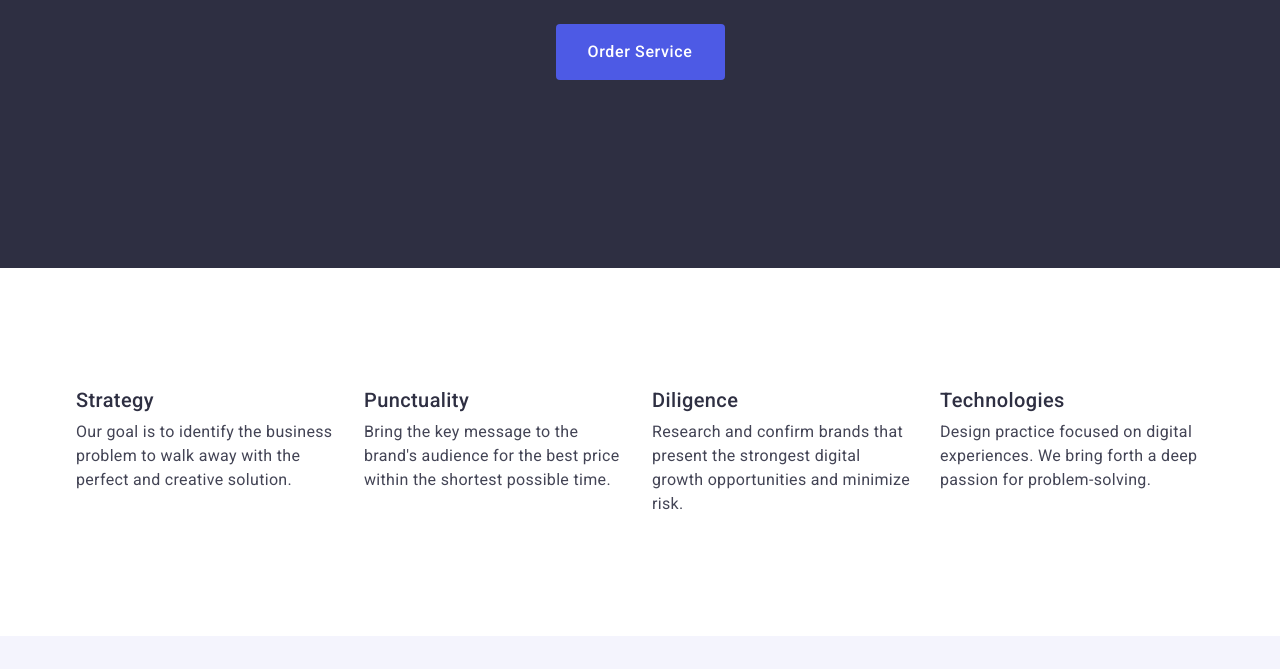
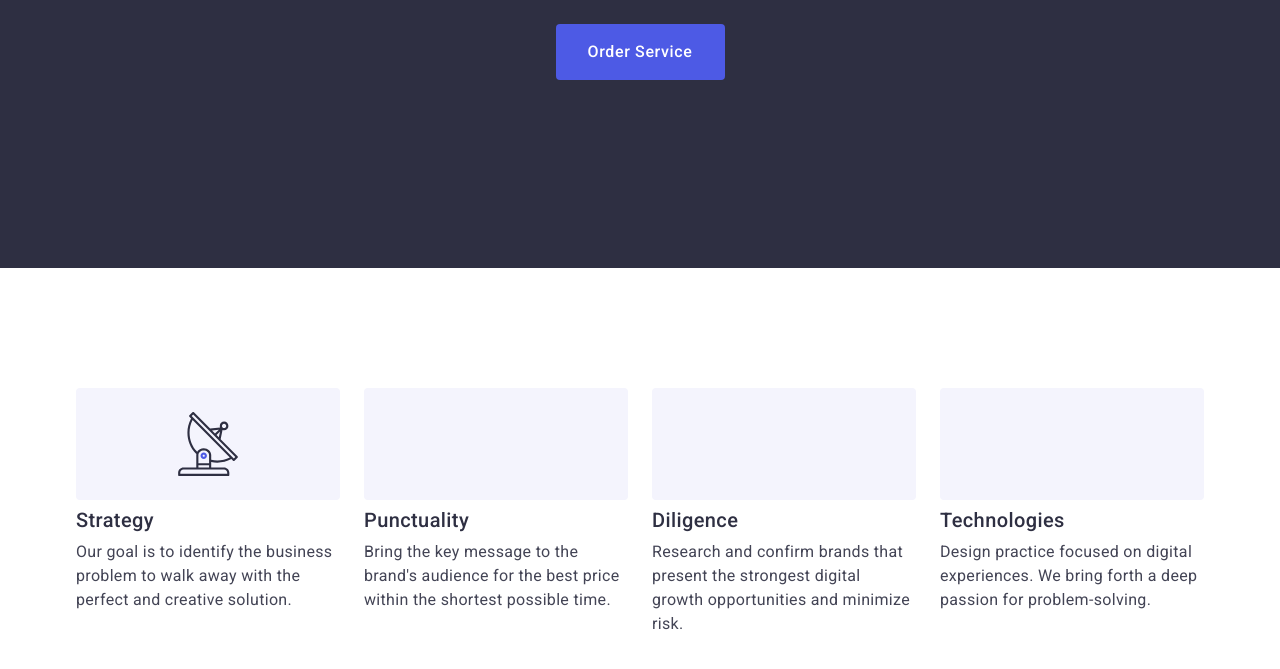
Before and after one commit to KonstantinKhamilov/goit-markup-hw-04, a plain HTML site: page index.html in a window 1280 px wide. Shown: the part 405-1074 px from the top of the page. Drawn offline with nearby package versions, Linux system fonts and the light colour scheme.

Commit message:
Во второй секции добавлена только одна иконка

```diff
--- a/css/styles.css
+++ b/css/styles.css
@@ -223,6 +223,16 @@ a {
   gap: 24px;
 }
 
+.section-two-svg {
+  display: flex;
+  align-items: center;
+  justify-content: center;
+  height: 112px;
+  background-color: #f4f4fd;
+  border-radius: 4px;
+  margin-bottom: 8px;
+}
+
 .section-two-card-info {
   flex-basis: calc((100% - 3 * 24px) / 4);
 }
--- a/index.html
+++ b/index.html
@@ -79,6 +79,15 @@
                 <ul class="section-two-card">
 
                     <li class="section-two-card-info">
+
+<div class="section-two-svg">
+
+<svg width="64" height="64" class="s-two-svg-style">
+    <use href="./images/icons.svg#icon-antenna1"></use>
+</svg>
+
+</div>
+
                         <h3 class="section-two-h-three">Strategy</h3>
                         <p class="section-two-p">
                             Our goal is to identify the business
@@ -87,6 +96,13 @@
                     </li>
 
                     <li class="section-two-card-info">
+
+<div class="section-two-svg">
+
+
+
+</div>
+
                         <h3 class="section-two-h-three">Punctuality</h3>
                         <p class="section-two-p">
                             Bring the key message to the brand's audience for the best price within the shortest
@@ -96,6 +112,13 @@
                     </li>
 
                     <li class="section-two-card-info">
+
+<div class="section-two-svg">
+
+
+
+</div>
+
                         <h3 class="section-two-h-three">Diligence</h3>
                         <p class="section-two-p">
                             Research and confirm brands that present the strongest digital growth opportunities and
@@ -105,6 +128,13 @@
                     </li>
 
                     <li class="section-two-card-info">
+
+<div class="section-two-svg">
+
+
+
+</div>
+
                         <h3 class="section-two-h-three">Technologies</h3>
                         <p class="section-two-p">
                             Design practice focused on digital experiences. We bring forth a deep passion for
```
